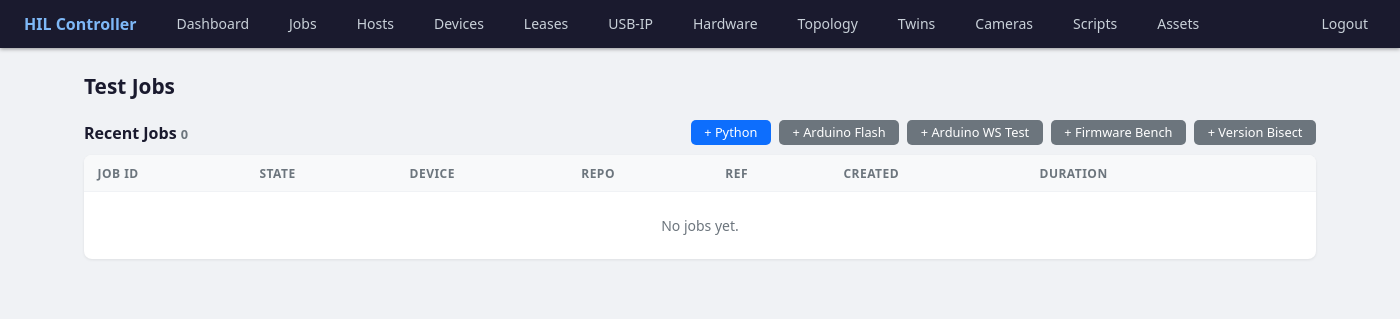
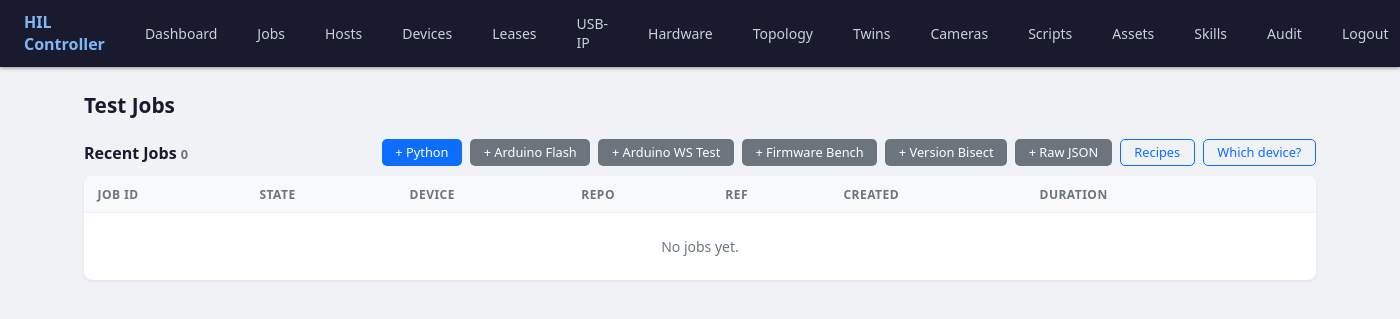
Before and after one commit to Gundry-Consultancy/sbc-mcu-dut-controller, a FastAPI app: template src/hil_controller/web/templates/jobs.html in a window 1400 px wide. Shown: the top 319 px of the page. Run offline with FastAPI, Linux system fonts and the light colour scheme; the template is opened without the code that fills it, so the values that code supplies are empty; parts of the project's set-up code (start-up, migrations or seed data) failed here and were passed over; some libraries are stand-ins or nearby versions.

Commit message:
web: nav links for Skills and Audit; job tooling buttons on Jobs
Co-Authored-By: Claude Opus 5.5 <noreply@anthropic.com>
Claude-Session: https://claude.ai/code/session_013YRqD528SVaVmYm9ESbLHC

```diff
--- a/src/hil_controller/web/templates/base.html
+++ b/src/hil_controller/web/templates/base.html
@@ -22,6 +22,8 @@
   <a href="/ui/cameras" {% if active == 'cameras' %}class="active"{% endif %}>Cameras</a>
   <a href="/ui/scripts" {% if active == 'scripts' %}class="active"{% endif %}>Scripts</a>
   <a href="/ui/assets" {% if active == 'assets' %}class="active"{% endif %}>Assets</a>
+  <a href="/ui/skills" {% if active == 'skills' %}class="active"{% endif %}>Skills</a>
+  <a href="/ui/audit" {% if active == 'audit' %}class="active"{% endif %}>Audit</a>
   <a href="/ui/logout" class="nav-end">Logout</a>
 </nav>
 <main>
--- a/src/hil_controller/web/templates/jobs.html
+++ b/src/hil_controller/web/templates/jobs.html
@@ -14,12 +14,15 @@
 <div class="tbl-wrap">
   <div class="tbl-header">
     <h2>Recent Jobs <span class="tbl-count">{{ jobs|length }}</span></h2>
-    <div style="display:flex;gap:0.5rem;">
+    <div style="display:flex;gap:0.5rem;flex-wrap:wrap;">
       <a href="/ui/jobs/new" class="btn btn-primary">+ Python</a>
       <a href="/ui/jobs/new-arduino" class="btn btn-secondary">+ Arduino Flash</a>
       <a href="/ui/jobs/new-arduino-ws" class="btn btn-secondary">+ Arduino WS Test</a>
       <a href="/ui/jobs/new-firmware-bench" class="btn btn-secondary">+ Firmware Bench</a>
       <a href="/ui/jobs/new-bisect" class="btn btn-secondary">+ Version Bisect</a>
+      <a href="/ui/jobs/raw" class="btn btn-secondary" title="Submit any POST /v1/jobs or agent job JSON (validated, credentials masked)">+ Raw JSON</a>
+      <a href="/ui/jobs/profiles" class="btn btn-outline" title="Job recipes, brokers and credential guidance (same as GET /v1/job-profiles)">Recipes</a>
+      <a href="/ui/jobs/resolve" class="btn btn-outline" title="Which device would a job get? (dry run)">Which device?</a>
     </div>
   </div>
   <table>
```
